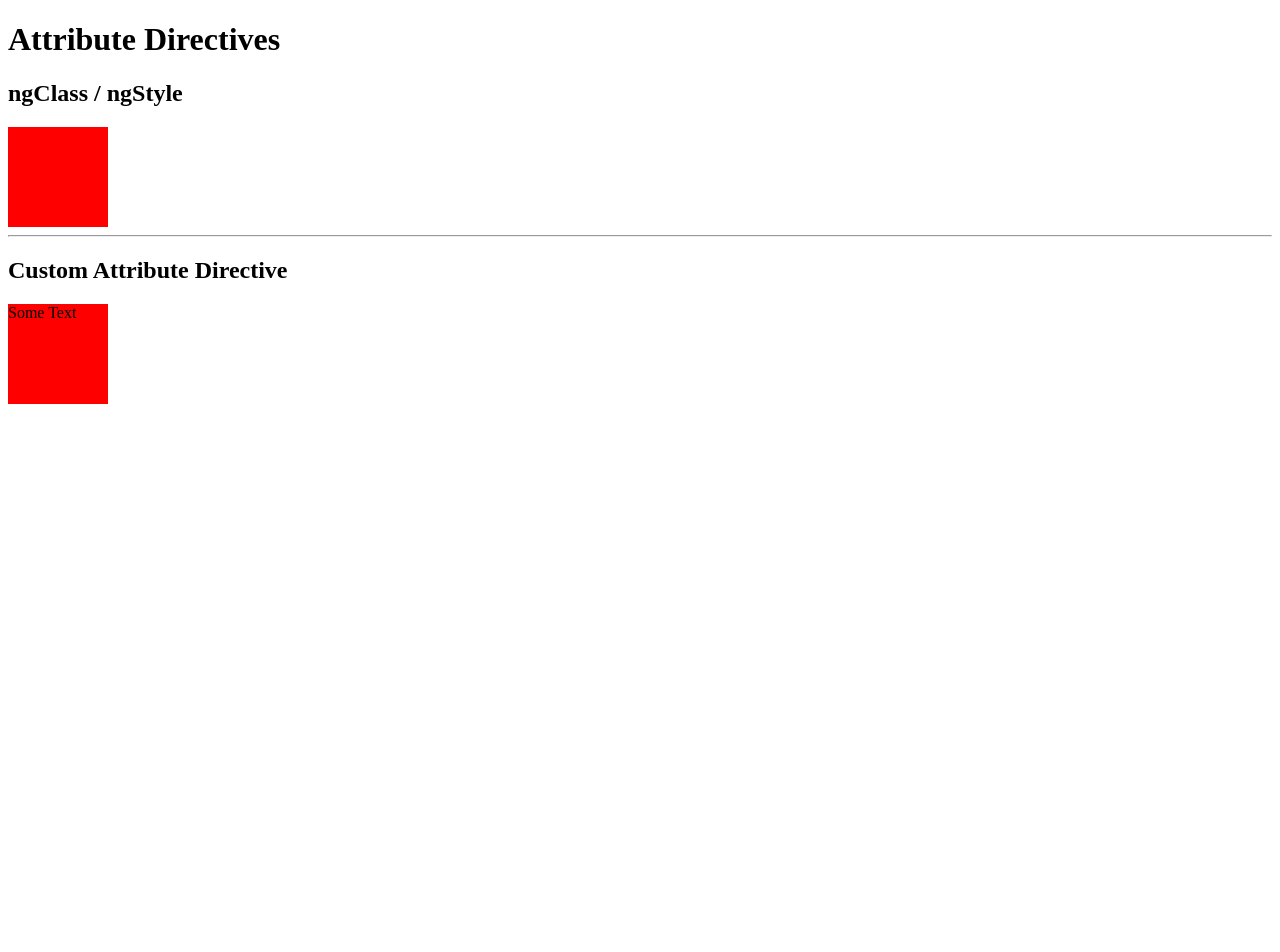
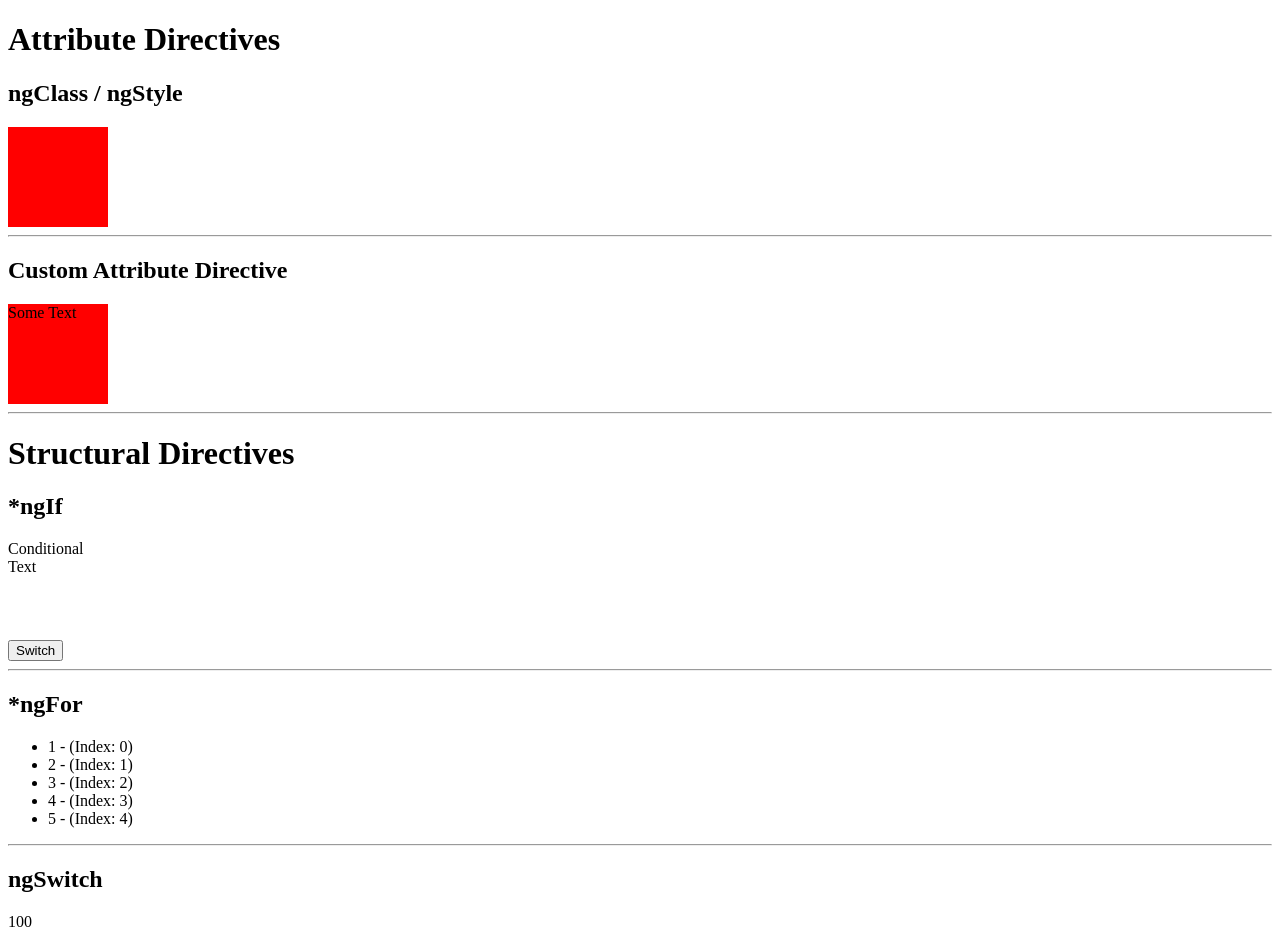
Before and after one commit to arielkuzminski/angular2-directives, an Angular app: page / in a window 1280 px wide. Shown: the top 952 px of the page. Before the commit the page ends 800 px from the top, so only its background shows below. Built offline with nearby package versions, Linux system fonts and the light colour scheme.

Commit message:
ngIf ngFor ngSwitch

```diff
--- a/src/app/app.component.html
+++ b/src/app/app.component.html
@@ -4,3 +4,20 @@
 <hr>
 <h2>Custom Attribute Directive</h2>
 <div [dirHighlight]="'blue'" [defaultColor]="'red'">Some Text</div>
+<hr>
+<h1>Structural Directives</h1>
+<h2>*ngIf</h2>
+<div *ngIf="switch">Conditional Text</div>
+<button (click)="onSwitch()">Switch</button>
+<hr>
+<h2>*ngFor</h2>
+<ul>
+  <li *ngFor="let item of items; let i = index">{{item}} - (Index: {{ i }})</li>
+</ul>
+<hr>
+<h2>ngSwitch</h2>
+<div [ngSwitch]="value">
+  <p *ngSwitchCase="10">10</p>
+  <p *ngSwitchCase="100">100</p>
+  <p *ngSwitchDefault>Default</p>
+</div>
--- a/src/app/app.component.ts
+++ b/src/app/app.component.ts
@@ -6,4 +6,10 @@
   styleUrls: ['./app.component.css']
 })
 export class AppComponent {
+  private switch = true;
+  private items = [1, 2, 3, 4, 5];
+  private value = 100;
+  onSwitch() {
+    this.switch = !this.switch;
+  };
 }
```
